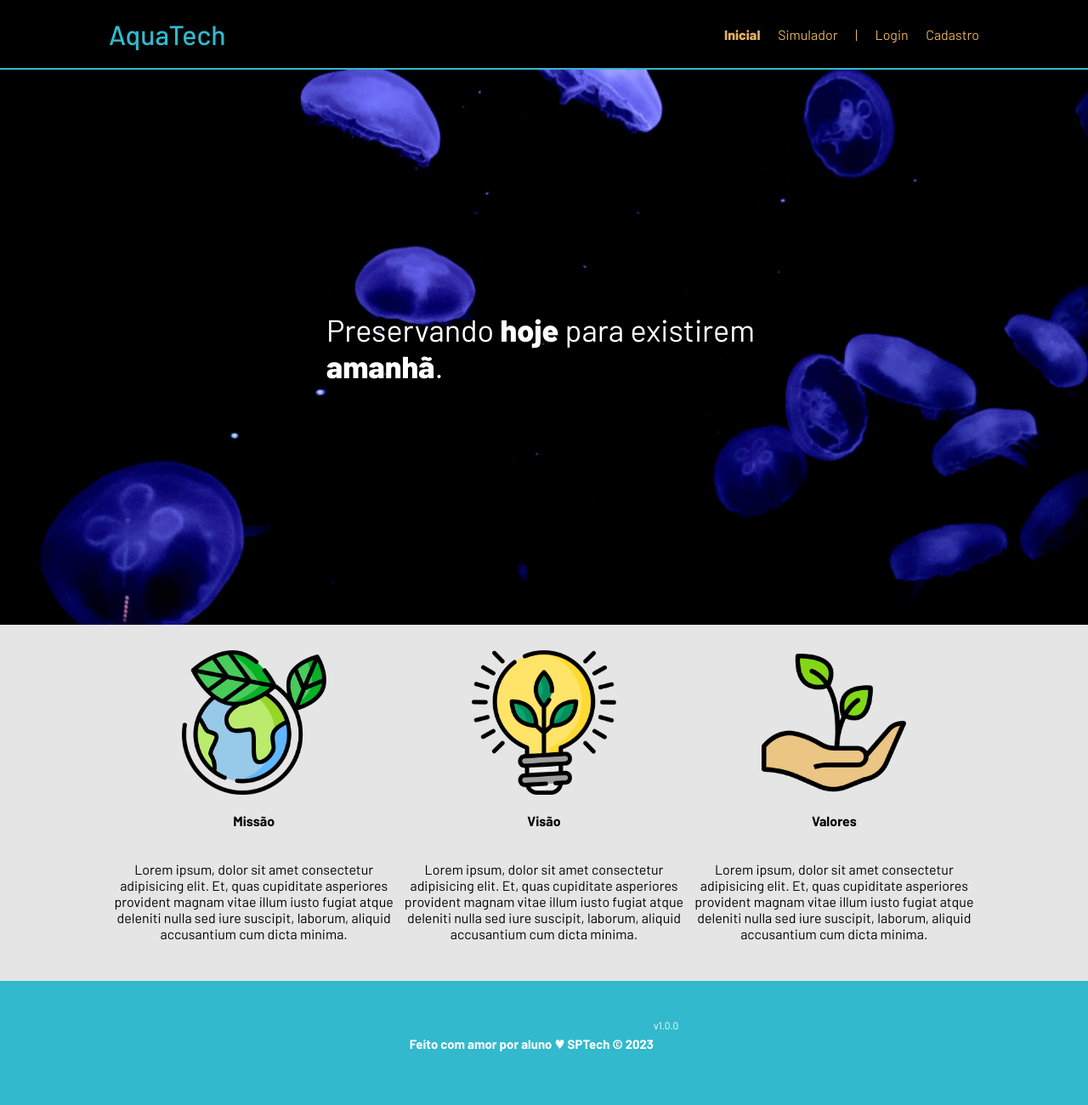
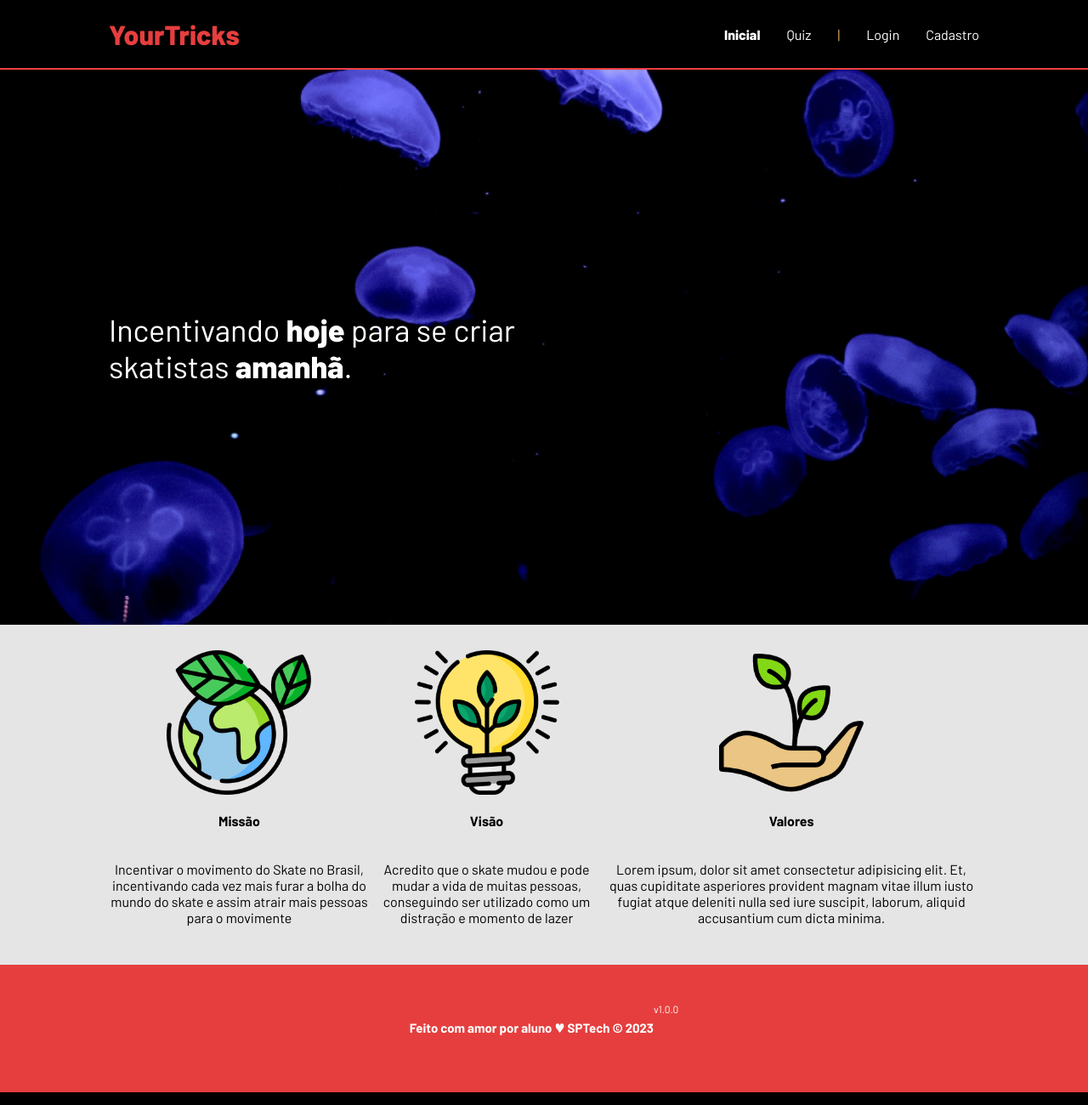
Before and after one commit to raulreis123/yourTricks, a website: page public/index.html in a window 1280 px wide. Shown: the whole page at 85% size. Drawn offline with Linux system fonts and the light colour scheme.

Commit message:
Alterando estilização do index

```diff
--- a/public/css/estilo.css
+++ b/public/css/estilo.css
@@ -23,7 +23,7 @@ body {
 
 .header {
   height: var(--tamanho-header);
-  border-bottom: 2px solid #32b9cd;
+  border-bottom: 2px solid #eb4141;
 }
 
 .header .container {
@@ -34,7 +34,7 @@ body {
 
 .header a {
   text-decoration: none;
-  color: #e3b062;
+  color: white;
 }
 
 .agora {
@@ -51,9 +51,9 @@ body {
 }
 
 .titulo {
-  color: #32b9cd;
+  color: #e63e3e;
   width: fit-content;
-  font-weight: 500;
+  font-weight: 800;
 }
 
 .header h1 {
@@ -70,7 +70,7 @@ body {
 }
 
 .banner .container {
-  justify-content: center;
+  justify-content: left;
   align-items: center;
   height: 100%;
 }
@@ -121,7 +121,7 @@ body {
 /* FOOTER */
 
 .footer {
-  background-color: #32b9cd;
+  background-color: #e63e3e;
   height: 150px;
   color: #fff;
   display: flex;
--- a/public/index.html
+++ b/public/index.html
@@ -6,25 +6,26 @@
     <meta http-equiv="X-UA-Compatible" content="IE=edge">
     <meta name="viewport" content="width=device-width, initial-scale=1.0">
 
-    <title>AquaTech | Página Inicial</title>
+    <title>YourTricks | Página Inicial</title>
 
     <script src="./js/sessao.js"></script>
 
     <link rel="stylesheet" href="./css/estilo.css">
-    <link rel="icon" href="./assets/icon/favicon2.ico">
+
+    <link rel="icon" href="./assets/icon/logoSite.png">
     <link rel="preconnect" href="https://fonts.gstatic.com">
 </head>
 
 <body>
     <div class="header">
       <div class="container">
-        <h1 class="titulo">AquaTech</h1>
+        <h1 class="titulo">YourTricks</h1>
         <ul class="navbar">
           <li class="agora">
             <a href="#">Inicial</a>
           </li>
           <li>
-            <a href="simulador.html">Simulador</a>
+            <a onclick="validarSessao()">Quiz</a>
           </li>
           <li>|</li>
           <li>
@@ -39,7 +40,7 @@
 
     <div class="banner">
       <div class="container">
-        <p>Preservando <span>hoje</span> para existirem <span>amanhã</span>.</p>
+        <p>Incentivando <span>hoje</span> para se criar skatistas <span>amanhã</span>.</p>
       </div>
     </div>
 
@@ -49,16 +50,14 @@
           <div class="box">
             <img src="assets/imgs/planet-earth_color.png">
             <h4>Missão</h4>
-            <p>Lorem ipsum, dolor sit amet consectetur adipisicing elit. Et, quas cupiditate asperiores provident magnam
-              vitae illum iusto fugiat atque deleniti nulla sed iure suscipit, laborum, aliquid accusantium cum dicta
-              minima.</p>
+            <p>Incentivar o movimento do Skate no Brasil, incentivando cada vez mais furar a bolha do mundo do skate e
+              assim atrair mais pessoas para o movimente</p>
           </div>
           <div class="box">
             <img src="assets/imgs/lightbulb_color.png">
             <h4>Visão</h4>
-            <p>Lorem ipsum, dolor sit amet consectetur adipisicing elit. Et, quas cupiditate asperiores provident magnam
-              vitae illum iusto fugiat atque deleniti nulla sed iure suscipit, laborum, aliquid accusantium cum dicta
-              minima.</p>
+            <p>Acredito que o skate mudou e pode mudar a vida de muitas pessoas, conseguindo ser utilizado como um distração
+              e momento de lazer</p>
           </div>
           <div class="box">
             <img src="assets/imgs/growth_color.png">
```
Also changed, not shown: public/assets/icon/logoSite.png (added), public/js/sessao.js (line endings or trailing spaces).
